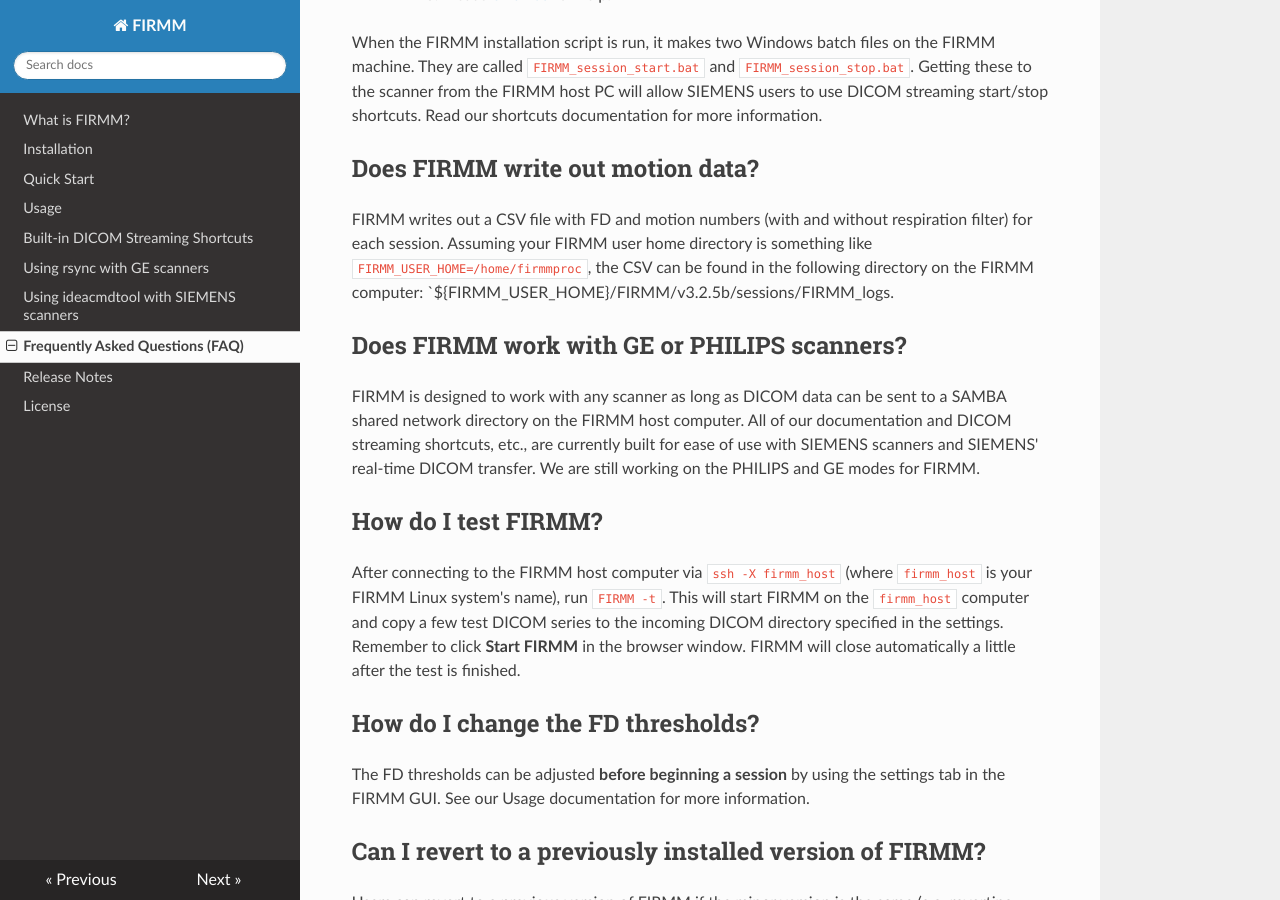
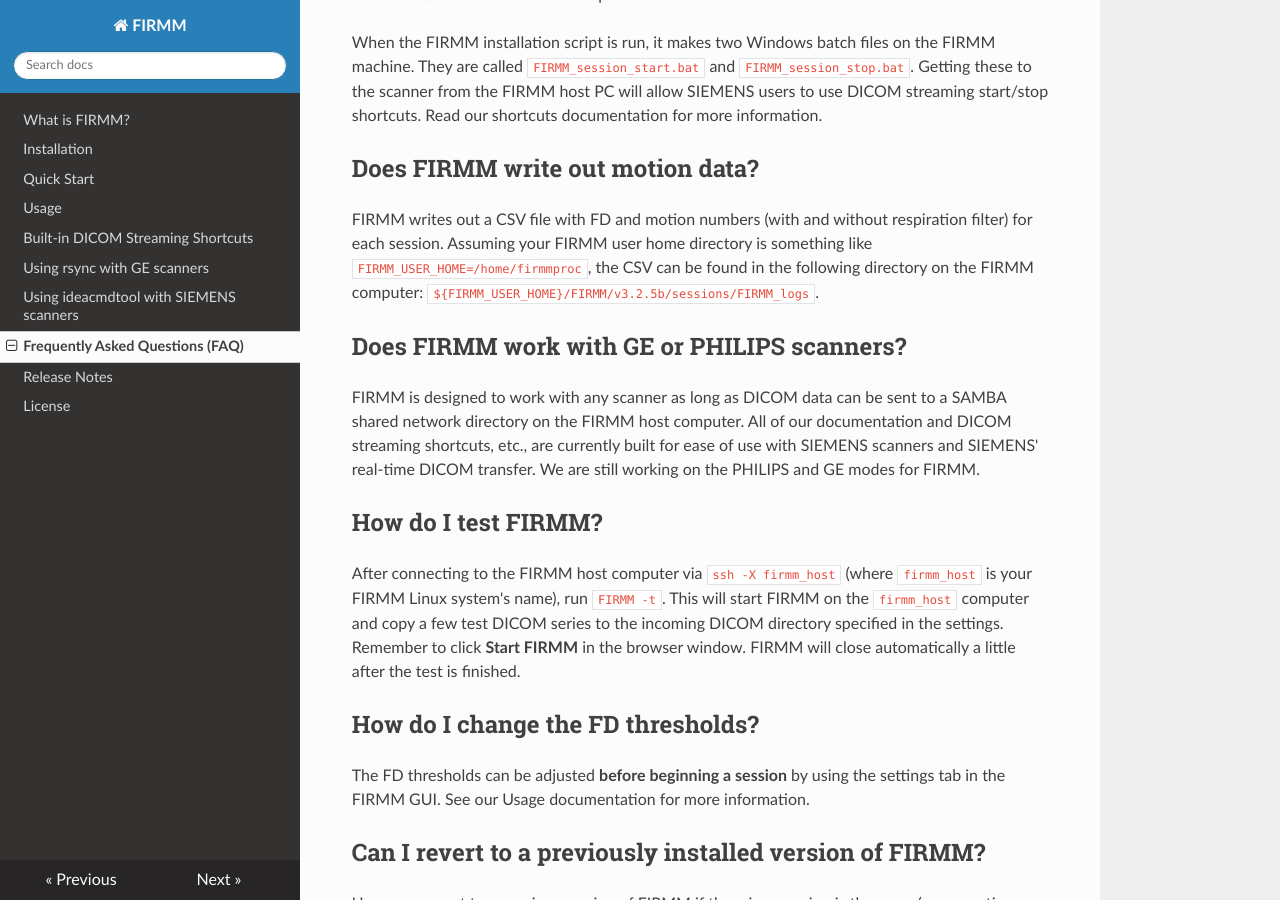
Before and after one commit to FIRMMsoftware/firmm_docs, an MkDocs documentation site: the page built from docs/FAQ.md, in a window 1280 px wide and 900 px high, scrolled down 712 px. Built offline with MkDocs 1.6.1, drawn with Linux system fonts in a browser that asks for light colours; nearby versions of some CDN libraries; old or Windows-style settings are respelled for this version of MkDocs.

Commit message:
Fix typo

```diff
--- a/docs/FAQ.md
+++ b/docs/FAQ.md
@@ -16,7 +16,7 @@ When the FIRMM installation script is run, it makes two Windows batch files on t
 
 ## Does FIRMM write out motion data?
 
-FIRMM writes out a CSV file with FD and motion numbers (with and without respiration filter) for each session. Assuming your FIRMM user home directory is something like `FIRMM_USER_HOME=/home/firmmproc`, the CSV can be found in the following directory on the FIRMM computer: `${FIRMM_USER_HOME}/FIRMM/v3.2.5b/sessions/FIRMM_logs.
+FIRMM writes out a CSV file with FD and motion numbers (with and without respiration filter) for each session. Assuming your FIRMM user home directory is something like `FIRMM_USER_HOME=/home/firmmproc`, the CSV can be found in the following directory on the FIRMM computer: `${FIRMM_USER_HOME}/FIRMM/v3.2.5b/sessions/FIRMM_logs`.
 
 ## Does FIRMM work with GE or PHILIPS scanners?
 
```
